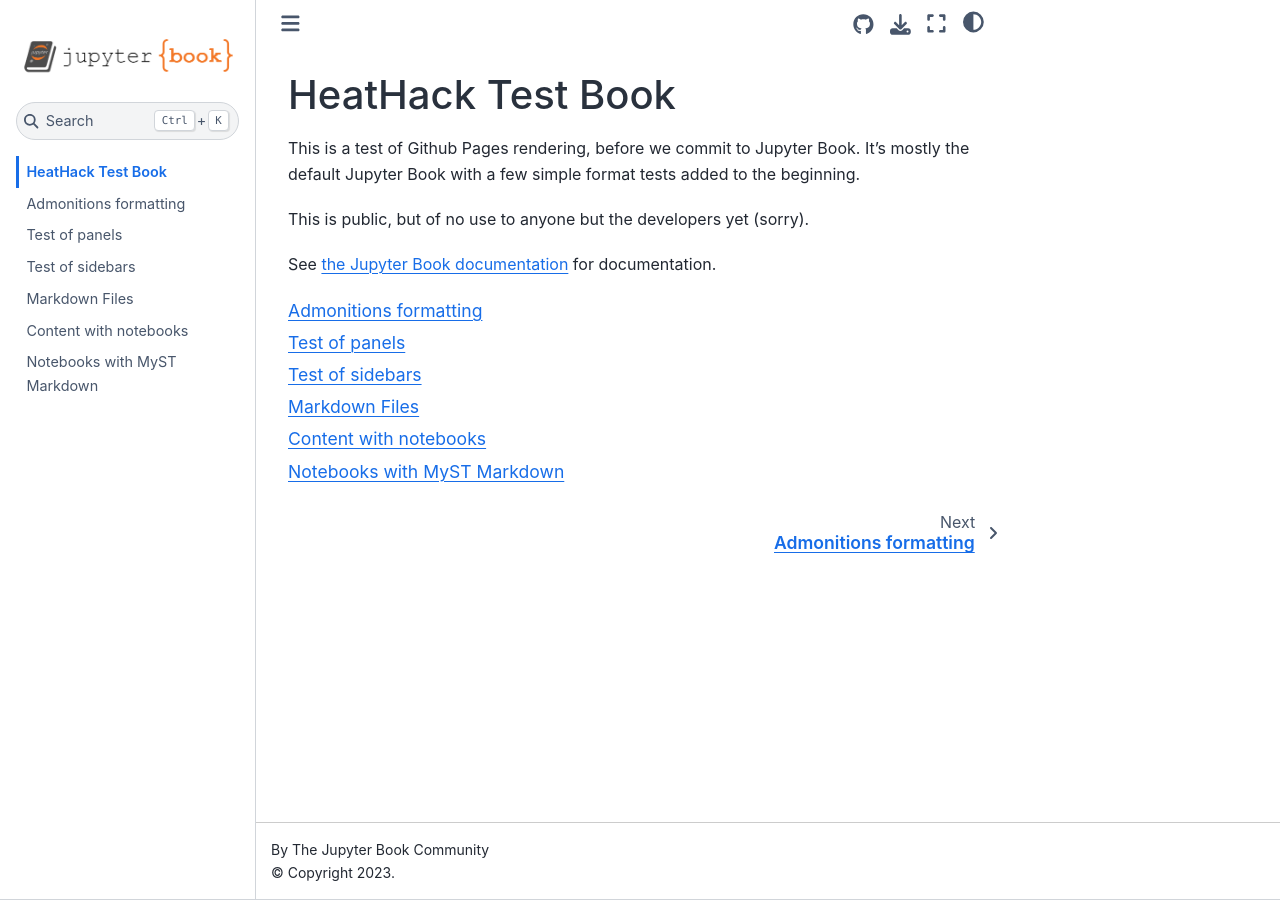
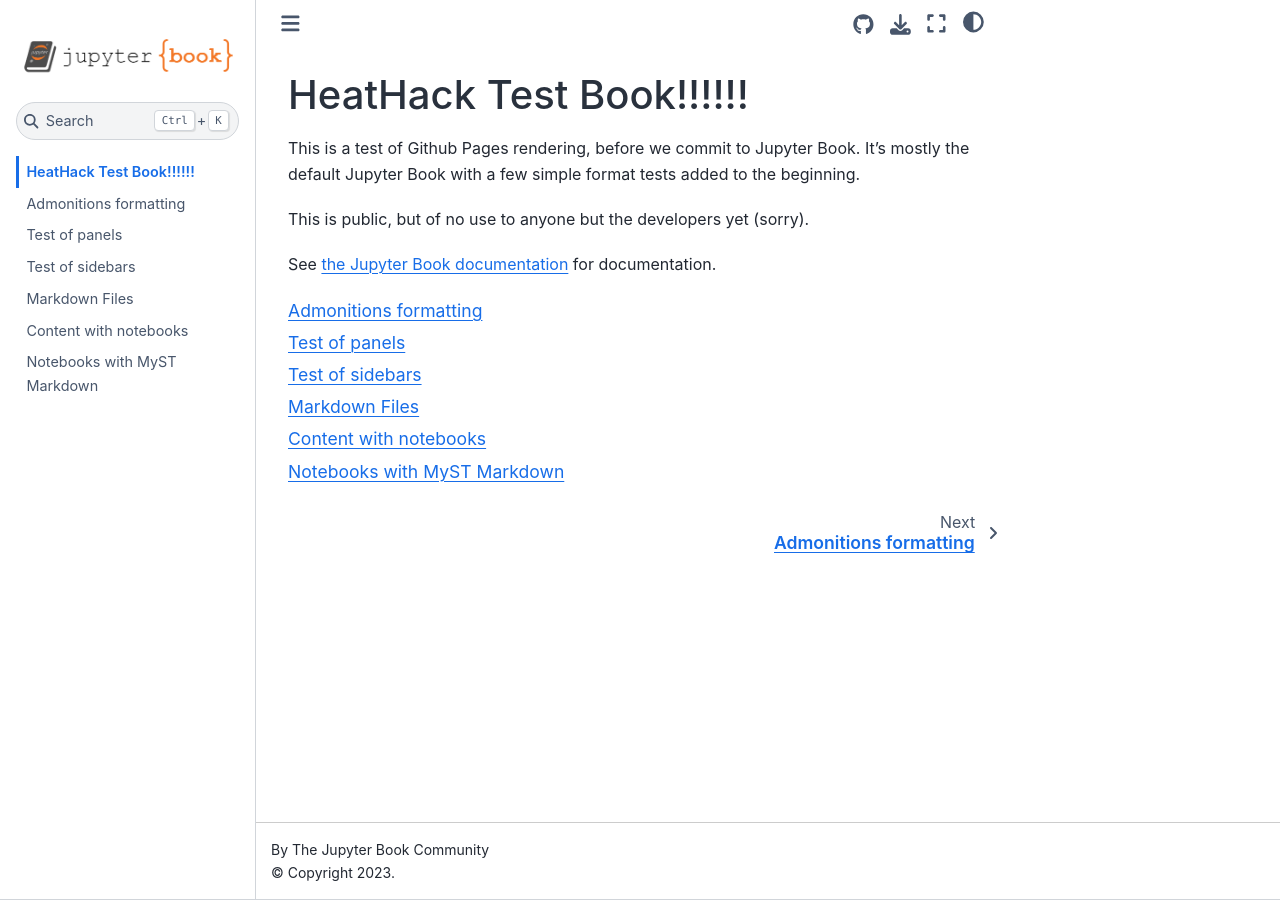
Before and after one commit to RohanK22/testbook, a Jupyter Book: the page built from intro.md, in a window 1280 px wide. Built offline with Jupyter Book 1.0.4 settings and Sphinx 7.4.7 and the Sphinx Book theme 1.1.4, drawn with Linux system fonts in a browser that asks for light colours.

```diff
--- a/intro.md
+++ b/intro.md
@@ -1,4 +1,4 @@
-# HeatHack Test Book
+# HeatHack Test Book!!!!!!
 
 This is a test of Github Pages rendering, before we commit to Jupyter Book.  It's mostly the default Jupyter Book with a few simple format tests added to the beginning.
 
```
